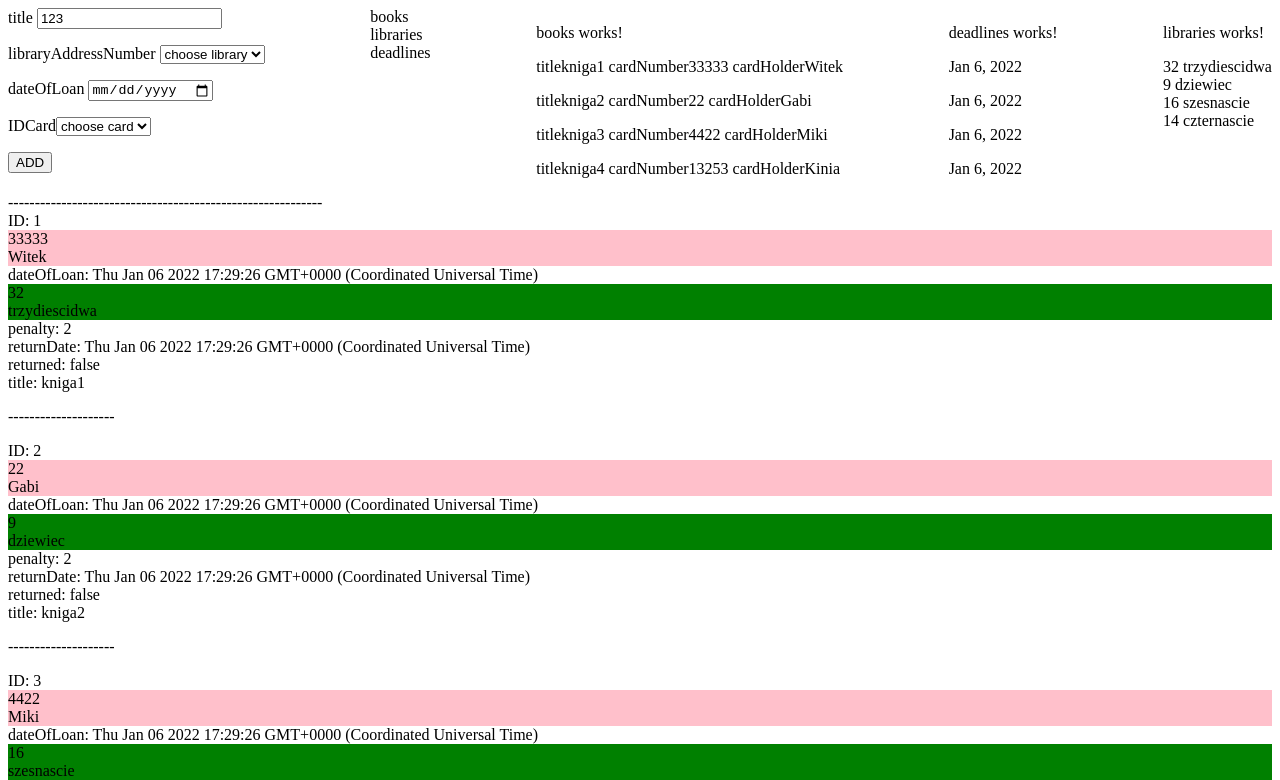
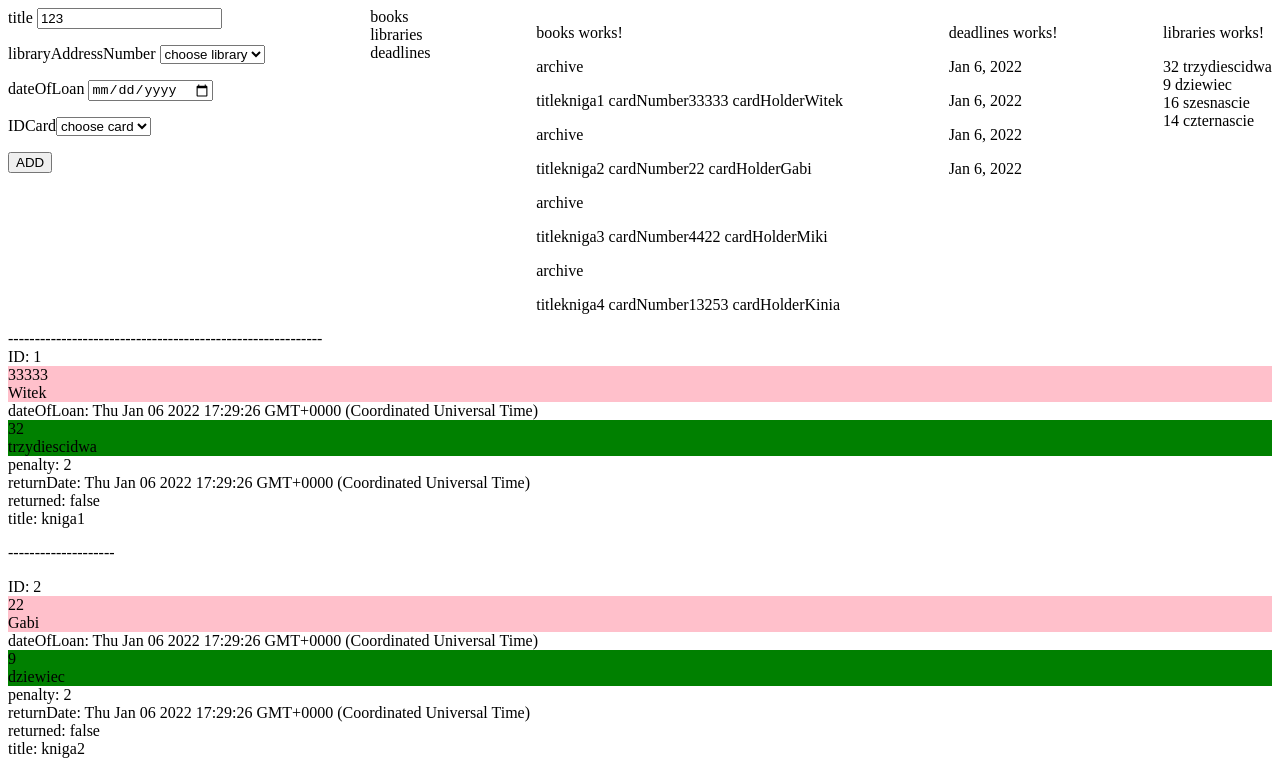
Before and after one commit to thiefunny/biblioteki-angular, an Angular app: page / in a window 1280 px wide. Shown: the top 780 px of the page. Built offline with nearby package versions, Linux system fonts and the light colour scheme.

Commit message:
work in progress

```diff
--- a/src/app/books/books.component.html
+++ b/src/app/books/books.component.html
@@ -1,6 +1,7 @@
 <p>books works!</p>
-<p *ngFor="let book of books" (click)="archiveBook(book)">
-    <ng-container *ngIf="book.returned === false">
-        title{{book.title}} cardNumber{{book.IDcard.cardNumber}} cardHolder{{book.IDcard.cardHolder}}
-    </ng-container>
+<p *ngFor="let book of books">
+  <ng-container *ngIf="book.returned === false">
+    <p (click)="archiveBook(book)">archive</p>
+    title{{book.title}} cardNumber{{book.IDcard.cardNumber}} cardHolder{{book.IDcard.cardHolder}}
+  </ng-container>
 </p>
--- a/src/app/deadlines/deadlines.component.html
+++ b/src/app/deadlines/deadlines.component.html
@@ -1,2 +1,8 @@
 <p>deadlines works!</p>
-<p *ngFor="let book of books">{{book.returnDate | date}}</p>
+<p *ngFor="let book of books">
+  <ng-container *ngIf="book.returned === false">
+
+    {{book.returnDate | date}}
+</ng-container>
+
+</p>
--- a/src/app/libraries/libraries.component.html
+++ b/src/app/libraries/libraries.component.html
@@ -1,5 +1,10 @@
 <p>libraries works!</p>
 <div *ngFor="let book of books">
+    <ng-container *ngIf="book.returned === false">
+
+
     {{book.libraryAddress.libNumber}}
     {{book.libraryAddress.address}}
+</ng-container>
+
 </div>
```
